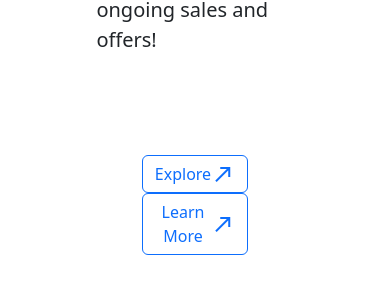
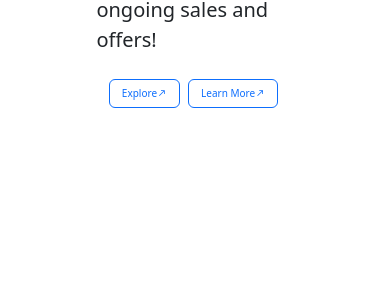
Before and after one commit to Taran677/EcommApp, a React (Vite) app: page / in a window 390 px wide. Shown: the part 1019-1312 px from the top of the page. After the commit the page ends 1220 px from the top, so only its background shows below. Built offline with nearby package versions, Linux system fonts and the light colour scheme; a web font is replaced by a local one.

Commit message:
slight changes

```diff
--- a/src/App.css
+++ b/src/App.css
@@ -51,4 +51,15 @@
   #root{
     padding-top: 40vh;
   }
+  .buttons{
+    padding: 1vh !important;
+    flex-direction: row !important;
+  }
+  .buttons button, .buttons button span{
+    display: flex;
+    flex-shrink: 1;
+    flex-direction: row;
+    font-size: x-small;
+    justify-content: flex-start;
+  }
 }
--- a/src/components/About.module.css
+++ b/src/components/About.module.css
@@ -7,6 +7,8 @@
     display: flex;
     text-align: left;
     flex-direction: column;
+    justify-content: flex-start;
+    align-items: flex-start;
 }
 .maintitle{
     padding: 0 !important;
```
Also changed, not shown: 4 other files (tests, documents, lock files or other folders).
